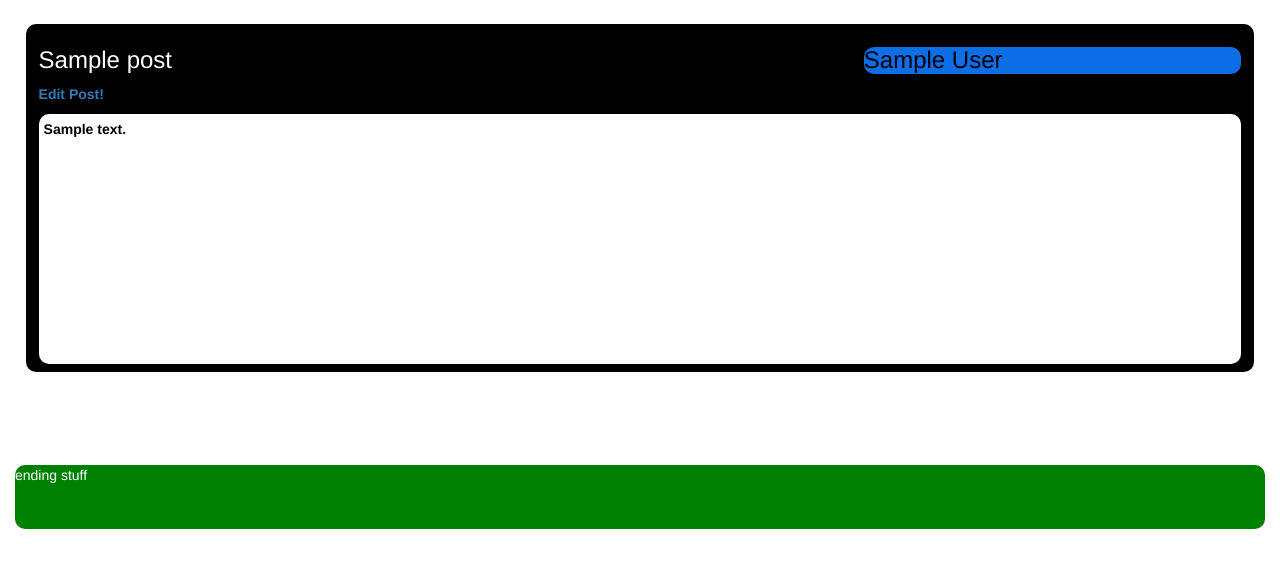
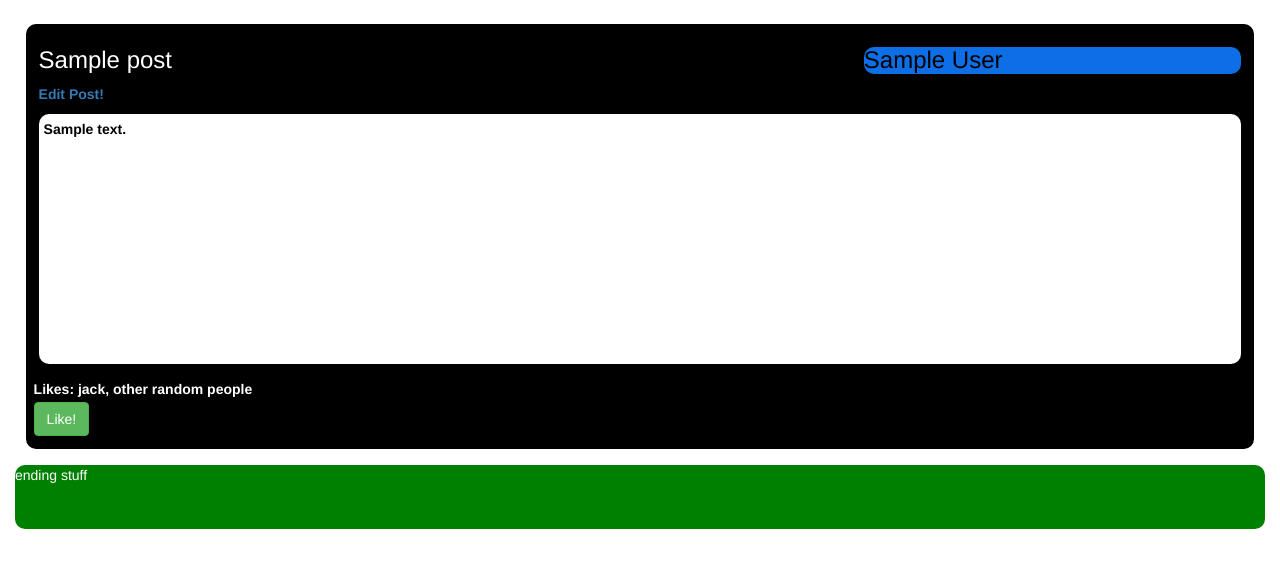
Before and after one commit to mhhoban/basic-blog, a Python web app: template templates/front_page.html in a window 1280 px wide. Shown: the part 144-712 px from the top of the page. Run offline with Jinja, Linux system fonts and the light colour scheme; the template is opened without the code that fills it: most values are stand-ins (such as "Sample title", 1, 10 or a date in 2020); some libraries are stand-ins or nearby versions.

Commit message:
got the basic JS mechanism for 'likes' established

```diff
--- a/blog_post_tools.py
+++ b/blog_post_tools.py
@@ -88,9 +88,6 @@ def store_post(blog_post_data):
 
 def update_post(blog_post_data):
 
-    import pdb
-    pdb.set_trace()
-
     target_post_key = ndb.Key('Post', long(blog_post_data['blog_id']))
     target_post = target_post_key.get()
 
--- a/css/basicblogstyle.css
+++ b/css/basicblogstyle.css
@@ -156,6 +156,11 @@ body {
     padding: 5px 5px 5px 5px;
 
 }
+
+.post-likes {
+    padding: 15px 5px 5px 5px;
+    color: white;
+}
 .footer-content {
 
     margin-top: 1%;
--- a/templates/front_page.html
+++ b/templates/front_page.html
@@ -79,6 +79,9 @@
 
 	{% if posts|length > 0 %}
 
+	<!-- fetch JS source -->
+	<script src="https://ajax.googleapis.com/ajax/libs/jquery/3.1.1/jquery.min.js"></script>
+
 	{% for post in posts %}
 
 	<div class="row">
@@ -126,13 +129,77 @@
 
 	            </div>
 
+	            <div class="row">
+
+	            	<div class="col-md-12">
+
+	            		<div class="post-likes">
+
+	            			{% if user != 'None' %}
+	            				<span id='likes{{ post["id"] }}'> Likes: jack, other random people </span> <br>
+
+	            				<span id='like-button{{ post["id"] }}'> <button type="button" class="btn btn-success">Like!</button></span>
+
+	            			{% else %}
+
+	            				<a href="login.html"> Like! </a>
+
+	            			{% endif %}
+
+	            		</div>
+
+	            	</div>
+
+	            </div>
+
 	        </div>
 
 	    </div>
 
 	</div>
 
+	<!--
+
+	Begin Javascript "Like"
+	Adapted from "https://developer.mozilla.org/en-US/docs/AJAX/Getting_Started"
+		-->
+
+	<script type="text/javascript">
+
+		(function() {
+			var httpRequest;
+  			document.getElementById('like-button{{ post["id"] }}').onclick = function() {
+
+    			httpRequest = new XMLHttpRequest();
+
+    			httpRequest.onreadystatechange = function() {
+	  				if (httpRequest.readyState === XMLHttpRequest.DONE) {
+	      			if (httpRequest.status === 200) {
+	        		//alert(httpRequest.responseText);
+	        		var old_like_text = document.getElementById('likes{{ post["id"] }}').innerText;
+
+	        		var new_text = old_like_text.concat(httpRequest.responseText);
+	        		document.getElementById('likes{{ post["id"] }}').text = new_text;
+	        		$('#likes{{ post["id"] }}').text(new_text);
+	      			}
+	      			else {
+	        			alert('There was a problem with the request.');
+	      				}
+	    			}
+	    		}
+
+    			httpRequest.open('GET', 'like.html');
+    			httpRequest.send();
+  			}
+
+
+
+		})();
+
+	</script>
+
 	{% endfor %}
+
 
 	{% else %}
 
@@ -180,6 +247,18 @@
 
 	            </div>
 
+	            <div class="row">
+
+	            	<div class="col-md-12">
+
+	            		<div class="post-likes">
+
+	            		</div>
+
+	            	</div>
+
+	            </div>
+
 	        </div>
 
 	    </div>
```
Also changed, not shown: main.py (+10 -0 lines).
